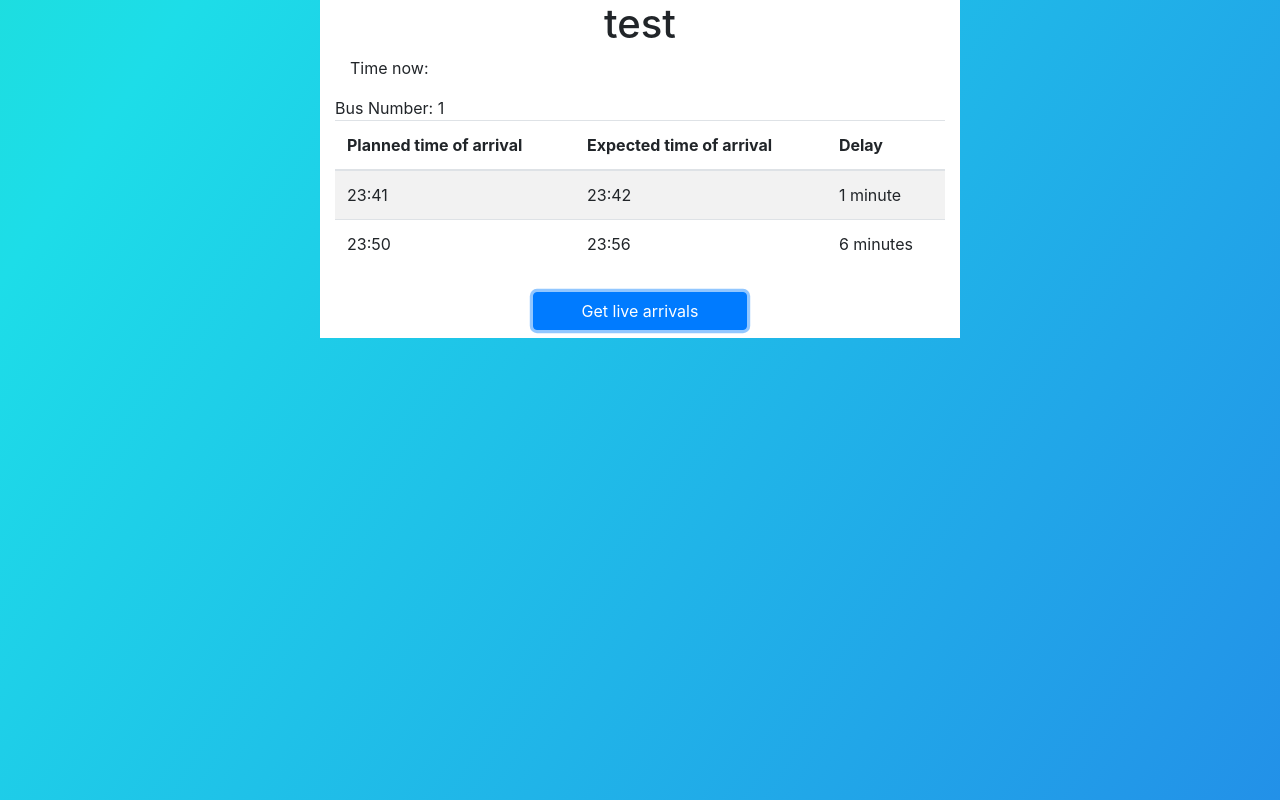
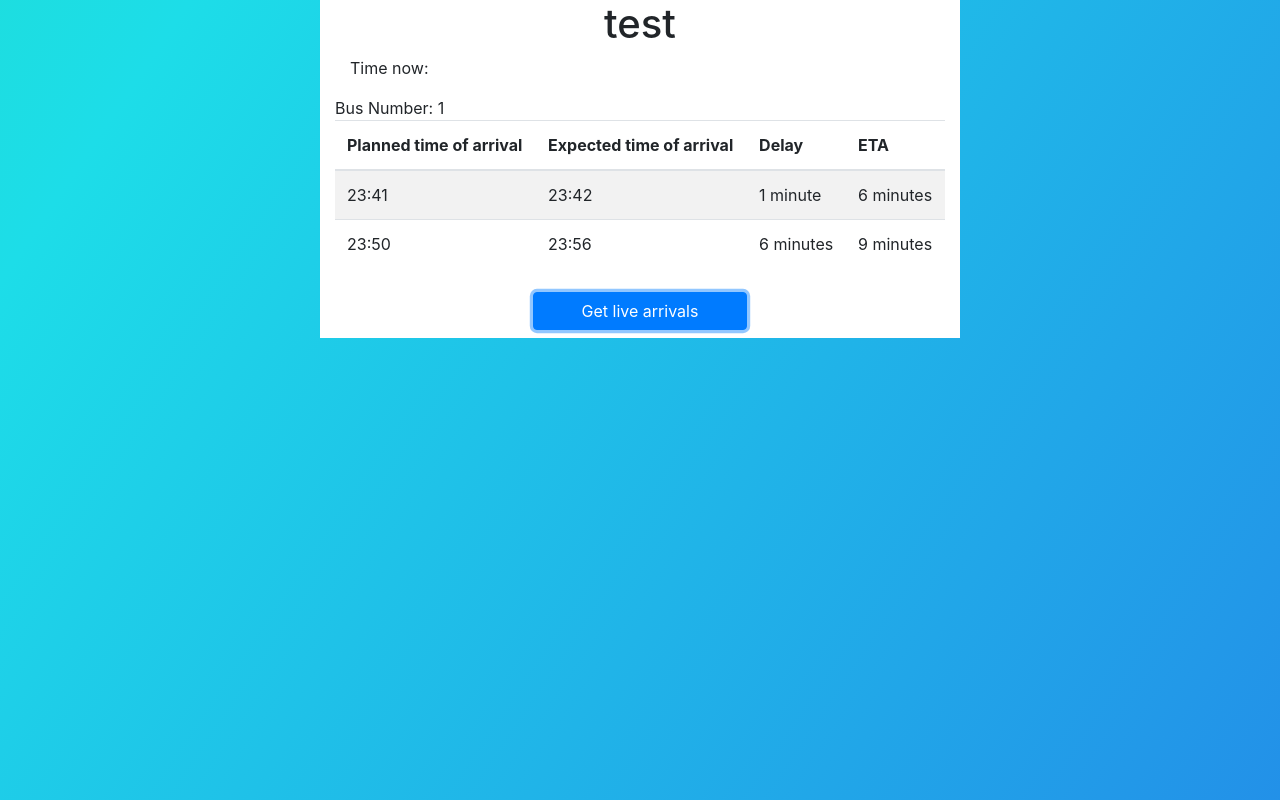
Before and after one commit to Driftydirt/Bus-Timetabling, an Angular app: page / in a window 1280 px wide. Both pictures are taken after a click on the button "Get live arrivals". Built offline with nearby package versions, Linux system fonts and the light colour scheme.

Commit message:
Adding ETA

```diff
--- a/src/app/bus-api.service.ts
+++ b/src/app/bus-api.service.ts
@@ -19,6 +19,7 @@ export interface Departures {
   best_departure_estimate: string;
   bus_number: string;
   delay: string;
+  ETA: string;
 }
 
 // tslint:disable-next-line: max-line-length
@@ -45,7 +46,8 @@ export class RealBusApiService extends BusApiService {
             departures.map(
               (d: any): Departures => ({
                 ...d,
-                delay: this.getDelay(d)
+                delay: this.getDelay(d),
+                ETA: this.getETA(d)
               })
             )
           )
@@ -73,4 +75,9 @@ export class RealBusApiService extends BusApiService {
       .second(0)
       .millisecond(0);
   }
+  getETA(route: Departures): string {
+    const bestTime = this.timeStringToMoment(route.best_departure_estimate);
+
+    return bestTime.from(Date.now(), true);
+  }
 }
--- a/src/app/bus-data/bus-data.component.html
+++ b/src/app/bus-data/bus-data.component.html
@@ -8,6 +8,7 @@
         <th scope="col">Planned time of arrival</th>
         <th scope="col">Expected time of arrival</th>
         <th scope="col">Delay</th>
+        <th scope="col">ETA</th>
       </tr>
     </thead>
 
@@ -16,7 +17,7 @@
         <td scope="row">{{ departure.aimed_departure_time }}</td>
         <td scope="row">
           {{
-            !!departure.expected_departure_time
+            !!departure.expected_departure_times
               ? departure.expected_departure_time
               : departure.best_departure_estimate
           }}
@@ -24,6 +25,7 @@
         <td scope="row">
           {{ departure.delay }}
         </td>
+        <td scope="row">{{ departure.ETA }}</td>
       </tr>
     </tbody>
   </table>
--- a/src/app/fake-bus-api.service.ts
+++ b/src/app/fake-bus-api.service.ts
@@ -18,7 +18,8 @@ export class FakeBusApiService extends BusApiService {
         expected_departure_time: "23:42",
         best_departure_estimate: "23:42",
         bus_number: "1",
-        delay: "1 minute"
+        delay: "1 minute",
+        ETA: "6 minutes"
       },
       {
         mode: "bus",
@@ -28,7 +29,8 @@ export class FakeBusApiService extends BusApiService {
         expected_departure_time: "23:56",
         best_departure_estimate: "23:56",
         bus_number: "1",
-        delay: "6 minutes"
+        delay: "6 minutes",
+        ETA: "9 minutes"
       }
     ];
     const testConfig: Config = {
```
